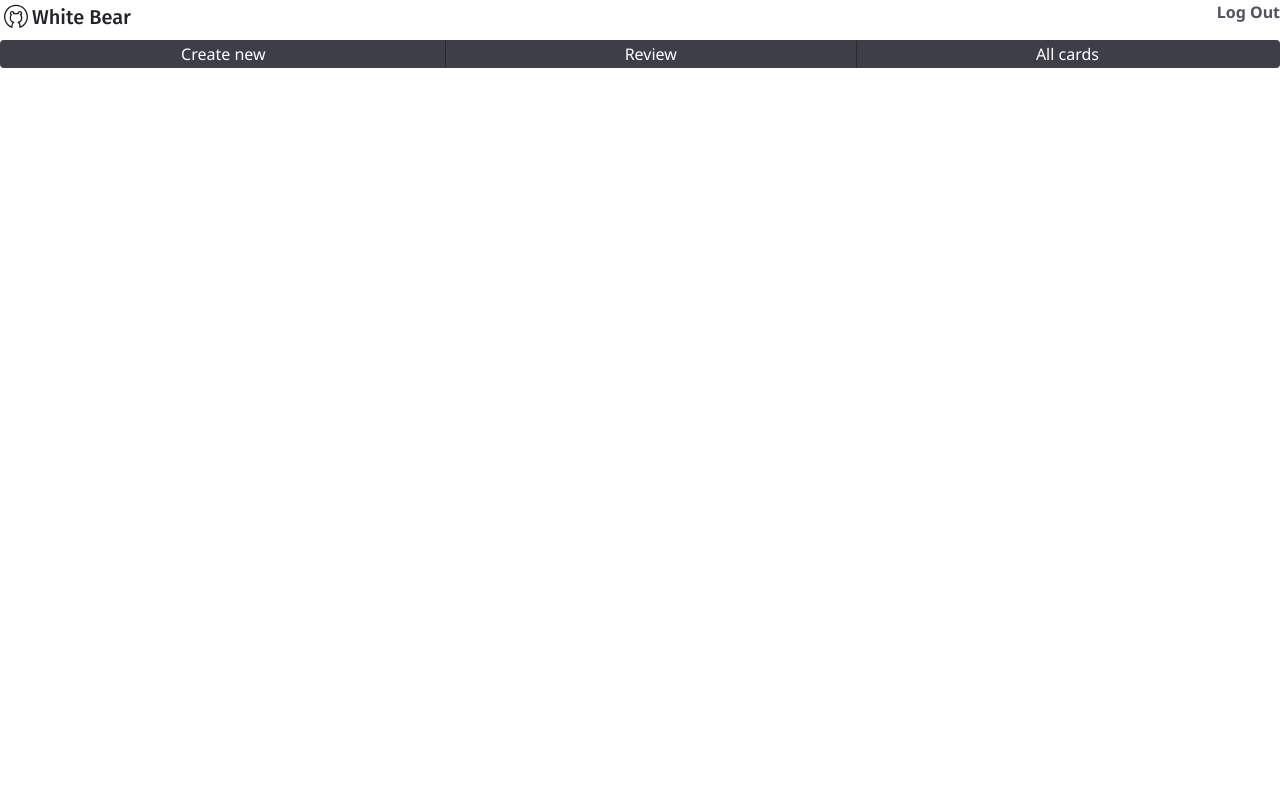
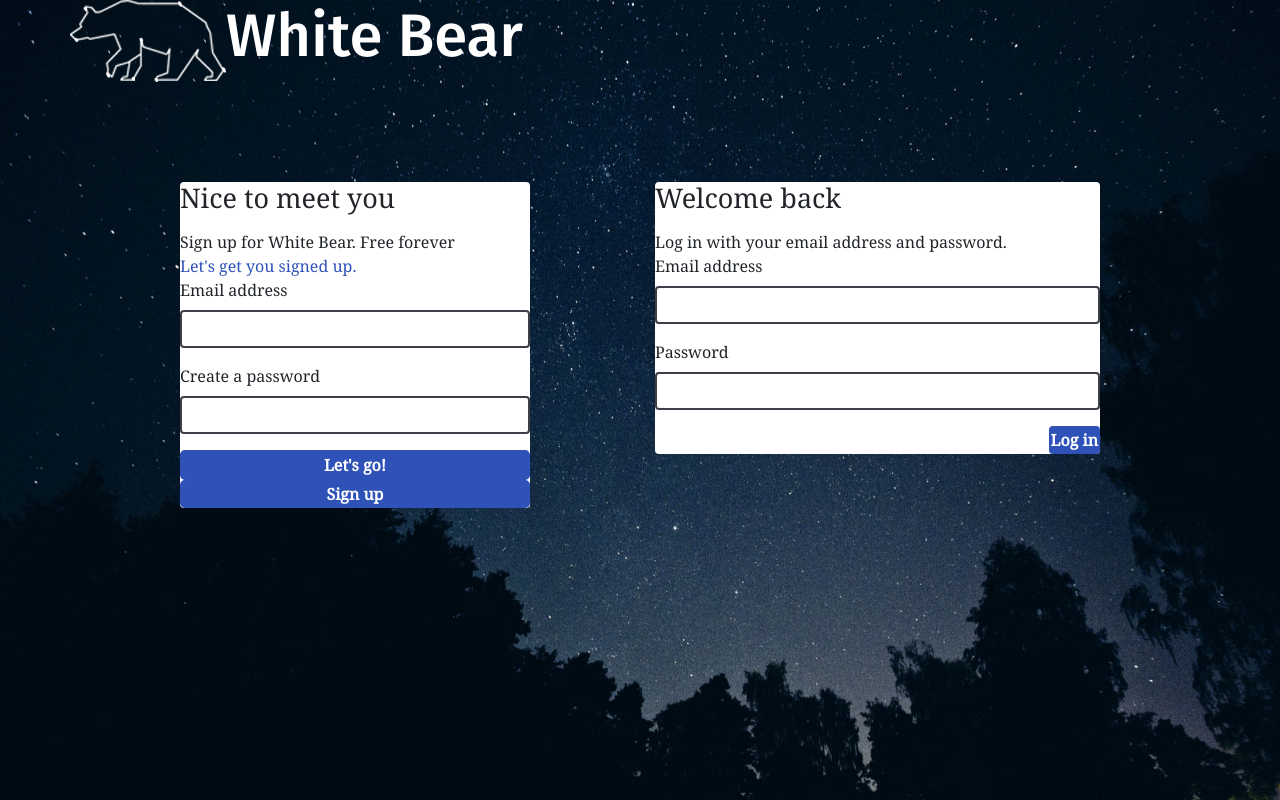
Before and after one commit to Edd-wordd/white-bear-mpa, a React (Create React App) app: page / in a window 1280 px wide. Built offline with nearby package versions, Linux system fonts and the light colour scheme.

Commit message:
add landing page

```diff
--- a/src/components/pages/Landing.js
+++ b/src/components/pages/Landing.js
@@ -1,12 +1,134 @@
 import React from "react";
-import Header from "../UI/Header";
-import Navigation from "../UI/Navigaiton";
+import { Link } from "react-router-dom";
+import landingBear from "../../img/logo-landing.png";
 
 export default function Landing() {
    return (
-      <>
-         <Header />
-         <Navigation />
-      </>
+      <div className="background-image">
+         <div className="container">
+            <div className="row">
+               <div className="col-12">
+                  <div className="row">
+                     <img
+                        className="ml-3 mt-5 bearStar"
+                        src={landingBear}
+                        alt="white bear logo"
+                     />
+
+                     <h1 className="ml-3 mt-5" id="brandHeader">
+                        White Bear
+                     </h1>
+                  </div>
+                  <div className="row landCards">
+                     <div className="offset-1 col-10 offset-sm-2 col-sm-8 offset-md-1 col-md-5 offset-lg-2 col-lg-4 offset-xl-1 col-xl-4">
+                        <div className="card p-3 mb-5">
+                           <h2 className="card-title">Nice to meet you</h2>
+                           <p className="mb-5">
+                              Sign up for White Bear. Free forever
+                           </p>
+
+                           <div className="" id="upBar">
+                              <p className="mb-5 text-success">
+                                 Let's get you signed up.
+                              </p>
+
+                              <form>
+                                 <div className="form-group">
+                                    <label htmlFor="email">Email address</label>
+                                    <input
+                                       type="email"
+                                       className="form-control"
+                                       id="email_1"
+                                    />
+                                    <div className="invalid-feedback">
+                                       Please enter email address
+                                    </div>
+                                    <div className="text-danger">
+                                       <small className="unique-mess"></small>
+                                    </div>
+                                 </div>
+
+                                 <div className="form-group">
+                                    <label htmlFor="password">
+                                       Create a password
+                                    </label>
+                                    <input
+                                       type="password"
+                                       className="form-control"
+                                       id="password_1"
+                                    />
+                                    <div className="invalid-feedback">
+                                       Please create password. Must be 9
+                                       characters
+                                    </div>
+                                    <div className="text-danger">
+                                       <small className="error-message"></small>
+                                    </div>
+                                    <div className="text-danger">
+                                       <small className="beOriginal"></small>
+                                    </div>
+                                 </div>
+
+                                 <button
+                                    id="letsGoIndex"
+                                    className="btn btn-success float-right btn-block btn-lg"
+                                 >
+                                    Let's go!
+                                 </button>
+                              </form>
+                           </div>
+                           <Link
+                              to="/"
+                              className="btn btn-success float-right w-100 car btn-lg"
+                           >
+                              Sign up
+                           </Link>
+                        </div>
+                     </div>
+                     <div className="offset-1 col-10 offset-sm-2 col-sm-8 offset-md-1 col-md-5 offset-lg-1 col-lg-4 offset-xl-1 col-xl-5">
+                        <div className="card p-3 mb-5">
+                           <h2 className="card-title">Welcome back</h2>
+                           <p className="mb-5">
+                              Log in with your email address and password.
+                           </p>
+
+                           <form>
+                              <div className="form-group">
+                                 <label htmlFor="email">Email address</label>
+                                 <input
+                                    type="email"
+                                    className="form-control"
+                                    id="email_2"
+                                 />
+                                 <div className="invalid-feedback">
+                                    Please enter email address
+                                 </div>
+                              </div>
+                              <div className="form-group">
+                                 <label htmlFor="password">Password</label>
+                                 <input
+                                    type="password"
+                                    className="form-control"
+                                    id="password_2"
+                                 />
+                                 <div className="invalid-feedback">
+                                    Please enter password. Must be 9 characters
+                                 </div>
+                              </div>
+                              <a
+                                 id="loginPage"
+                                 href="create-answer.html"
+                                 className="btn btn-success float-right"
+                              >
+                                 Log in
+                              </a>
+                           </form>
+                        </div>
+                     </div>
+                  </div>
+               </div>
+            </div>
+         </div>
+      </div>
    );
 }
--- a/src/style/style.scss
+++ b/src/style/style.scss
@@ -1,9 +1,10 @@
 // background
 .background-image {
-   background-image: url("/Images/background-landing.jpg");
+   background-image: url("../img/background-landing.jpg");
    background-repeat: no-repeat;
    background-size: 100% 100%;
    background-attachment: fixed;
+   min-height: 100vh;
 }
 
 .btn-link {
```
